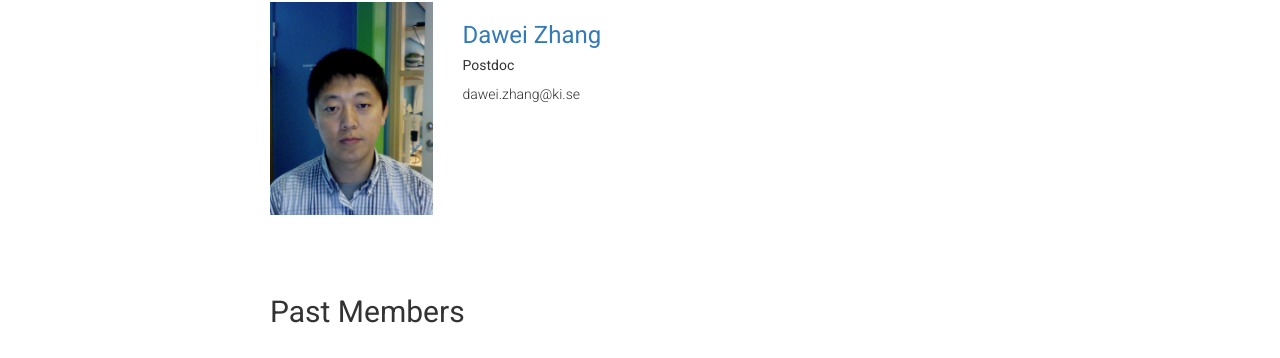
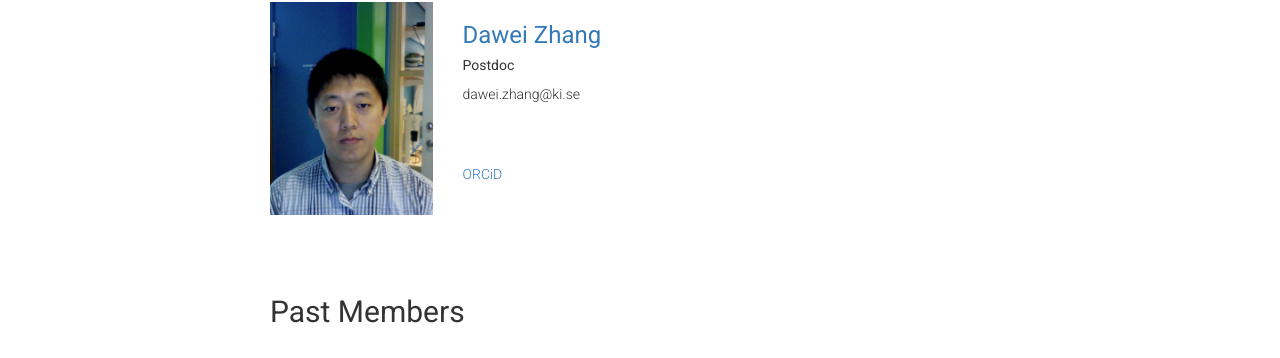
Before and after one commit to ArenasLab/arenaslab.github.io, a Jekyll site: the page people/index.html, which Jekyll copies as it is, in a window 1280 px wide and 900 px high, scrolled down 1713 px. Shown: the part 94-452 px from the top of the window. Built offline with Jekyll 4.4.1, drawn with Linux system fonts in a browser that asks for light colours.

Commit message:
Update index.html

```diff
--- a/people/index.html
+++ b/people/index.html
@@ -160,6 +160,7 @@
                <br>
 
             <br><br>
+		       <a href="http://orcid.org/0000-0001-6613-945X">ORCiD</a>
 	    </p>
           </div>
         </div>
```
